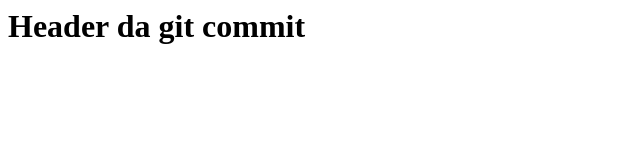
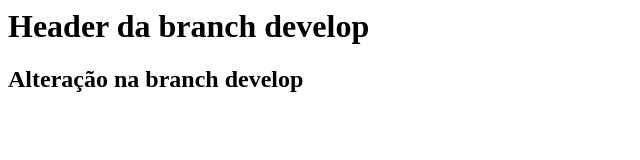
Before and after one commit to pedrohuser1006/bootcampdb1segundorepo, a plain HTML site: page index.html in a window 1280 px wide. Shown: the whole page, without its empty margins (0-640 px from the left). Drawn offline with Linux system fonts and the light colour scheme.

Commit message:
index.html

```diff
--- a/index.html
+++ b/index.html
@@ -1,5 +1,6 @@
 <html>
     <body>
-        <h1>Header da git commit</h1>
+        <h1>Header da branch develop</h1>
+        <h2>Alteração na branch develop</h2>
     </body>
 </html>
```
